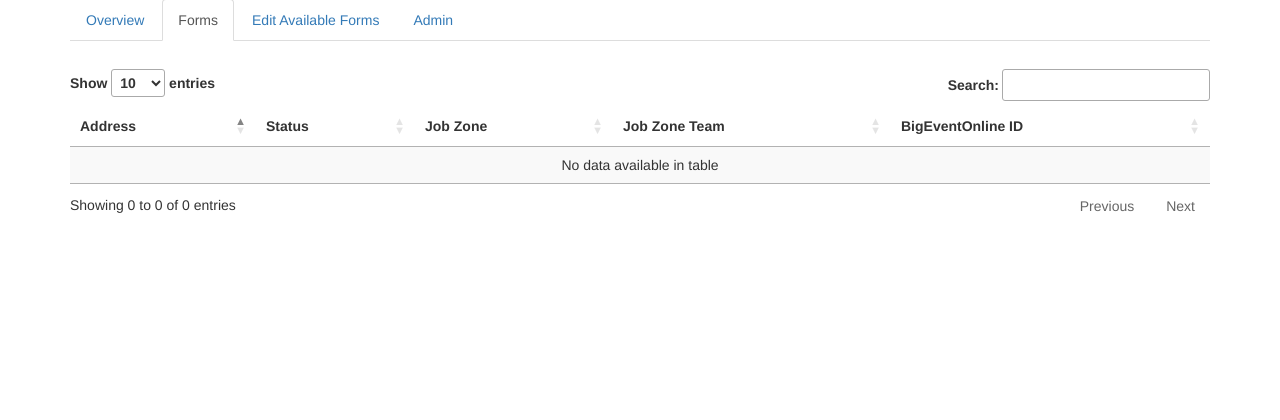
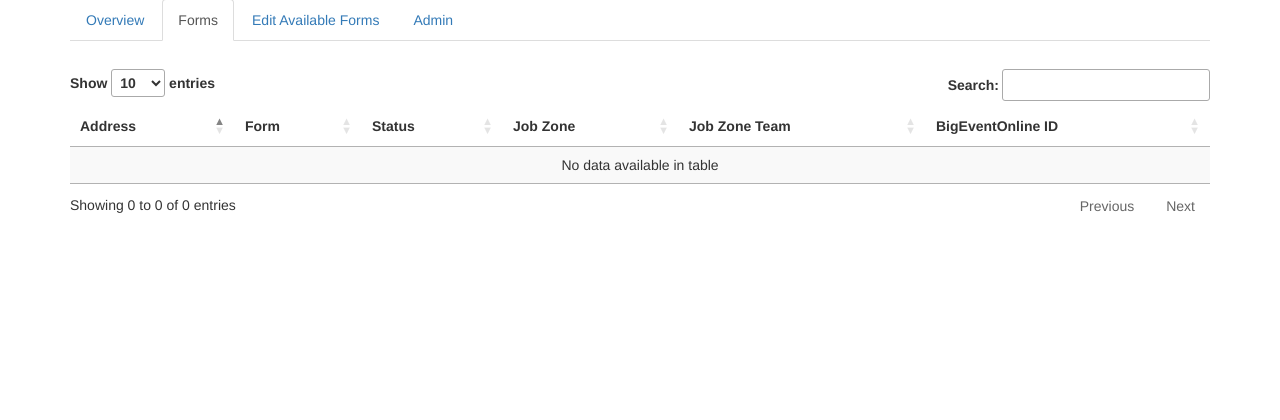
Before and after one commit to BigEventTamu/tamu_be_jsvs, a Django app: page /forms/ in a window 1280 px wide. Shown: the part 116-536 px from the top of the page. Run offline with Django 3.2, Linux system fonts and the light colour scheme; the visitor is signed in with stand-in values (Sample User, id 1); data that the repository does not hold is empty; parts of the project's set-up code (start-up, migrations or seed data) failed here and were passed over; some libraries are stand-ins or nearby versions.

Commit message:
Completed Form submission. Needs styling

```diff
--- a/job_site_verification/urls.py
+++ b/job_site_verification/urls.py
@@ -22,8 +22,12 @@ from job_site_verification import views
 urlpatterns = [
     url(r'^$', views.Index.as_view(), name="index"),
     url(r'^forms/$', views.FormList.as_view(), name="list-forms"),
-    url(r'^forms/edit-forms/$', views.EditServiceFormList.as_view(), name="edit-service-form-list",),
-    url(r'^forms/edit-forms/([0-9]+)/$', views.EditServiceForm.as_view(), name="edit-service-form"),
+
+    url(r'^forms/([0-9]+)/$', views.JobRequestFormList.as_view(), name="select-job-request-form"),
+    url(r'^forms/([0-9]+)/([0-9]+)/$', views.JobRequestForm.as_view(), name="job-request-form"),
+
+    url(r'^forms/edit-service-forms/$', views.EditServiceFormList.as_view(), name="edit-service-form-list",),
+    url(r'^forms/edit-service-forms/([0-9]+)/$', views.EditServiceForm.as_view(), name="edit-service-form"),
 
     url(r'^accounts/login/$', auth_views.login, name="login"),
     url(r'^accounts/logout/$', auth_views.logout, name="logout"),
--- a/job_site_verification/views.py
+++ b/job_site_verification/views.py
@@ -1,4 +1,5 @@
 from django.contrib.auth.forms import AuthenticationForm
+from django.contrib import messages
 from django.shortcuts import get_object_or_404
 from django.shortcuts import render, redirect
 from django.middleware import csrf
@@ -149,6 +150,8 @@ class Index(View):
         stats = dict()
         stats["need_survey"] = models.JobRequestStub.objects.filter(job_state="needs_survey").count()
         stats["surveys_completed"] = models.JobRequestStub.objects.filter(job_state="survey_completed").count()
+        stats["total"] = stats["need_survey"] + stats["surveys_completed"]
+        stats["progress"] = stats["surveys_completed"]/float(stats["total"]) * 100.00
         return render(request, "index.html", {"stats": stats})
 
 class EditServiceFormList(View):
@@ -179,6 +182,42 @@ class EditServiceForm(View):
                 field_formset.save()
                 #if "editChoices" in request.POST:
                 #    return redirect("modify_choices", sf.pk)
+                messages.add_message(request, messages.SUCCESS, "Form Updated.")
                 return redirect('edit-service-form-list')
+        messages.add_message(request, messages.ERROR, "Unable to save form.")
         return render(request, "form_edit/modify_form_fields.html", {"field_formset": field_formset, "form": form,
                                                                      "service_form": service_form})
+
+
+class JobRequestFormList(View):
+    @method_decorator(login_required)
+    def get(self, request, job_request_id):
+        jr = get_object_or_404(models.JobRequestStub, id=job_request_id)
+        return render(request, "request_form/service_form_list.html",
+                      {"service_forms": models.ServiceForm.objects.all(), "jr": jr})
+
+
+class JobRequestForm(View):
+    @method_decorator(login_required)
+    def get(self, request, job_request_id, service_form_id):
+        jr = get_object_or_404(models.JobRequestStub, id=job_request_id)
+        sf = get_object_or_404(models.ServiceForm, id=service_form_id)
+        form = forms.RequestForm(service_form=sf)
+        return render(request, "request_form/request_form.html", {"jr": jr, "sf": sf, "form": form})
+
+
+    @method_decorator(login_required)
+    def post(self, request, job_request_id, service_form_id):
+        jr = get_object_or_404(models.JobRequestStub, id=job_request_id)
+        sf = get_object_or_404(models.ServiceForm, id=service_form_id)
+        form = forms.RequestForm(request.POST, service_form=sf)
+        if form.is_valid():
+            jr.job_state = "survey_completed"
+            jr.save()
+            srf = models.ServiceRequestForm(service=sf.service, form=sf, requested_by=request.user,
+                                            job_stub=jr)
+            srf.save(form.cleaned_data)
+            messages.add_message(request, messages.SUCCESS, "Job Site Verification Submitted!")
+            return redirect('edit-service-form-list')
+        messages.add_message(request, messages.ERROR, "Unable to save form.")
+        return render(request, "request_form/request_form.html", {"jr": jr, "sf": sf, "form": form})
--- /dev/null
+++ b/templates/alerts.html
@@ -0,0 +1,9 @@
+{% if messages %}
+
+    {% for message in messages %}
+        <div class="alert {% if message.tags == "error" %}alert-danger {% elif message.tags == "success" %}alert-success {% elif message.tags == "info" %}alert-info{% endif %}" role="alert">
+           {{ message }}
+        </div>
+    {% endfor %}
+
+{% endif %}
--- a/templates/form_edit/list_forms.html
+++ b/templates/form_edit/list_forms.html
@@ -10,6 +10,9 @@
     <tr>
         <th>
             Address
+        </th>
+        <th>
+            Form
         </th>
         <th>
             Status
@@ -30,6 +33,9 @@
         <tr>
         <td>
             {{ job.address }}
+        </td>
+        <td>
+            <a href="{% url "select-job-request-form" job.id %}">Complete JSV</a>
         </td>
         <td>
             {{ job.get_job_state_display }}
--- a/templates/tabs.html
+++ b/templates/tabs.html
@@ -1,5 +1,5 @@
 <ul class="nav nav-tabs be-nav">
-    <li role="presentation" class="{% if active_tab == 'overview' %} active{% endif %}"><a href="#">Overview</a></li>
+    <li role="presentation" class="{% if active_tab == 'overview' %} active{% endif %}"><a href="{% url "index" %}">Overview</a></li>
     <li role="presentation" class="{% if active_tab == 'forms' %} active{% endif %}"><a href="{% url "list-forms" %}">Forms</a></li>
     {% if user.is_staff %}
     <li role="presentation" class="{% if active_tab == 'edit_forms' %} active{% endif %}"><a href="{% url "edit-service-form-list" %}">Edit Available Forms</a></li>
--- a/templates/tamu_be_base.html
+++ b/templates/tamu_be_base.html
@@ -31,6 +31,8 @@
 
             {% endblock %}
 
+            {% include "alerts.html" %}
+
             {% block content %}
 
             {% endblock %}
```
Also changed, not shown: templates/index.html (+7 -0 lines), templates/request_form/request_form.html (added, +30 -0 lines), templates/request_form/service_form_list.html (added, +28 -0 lines).
